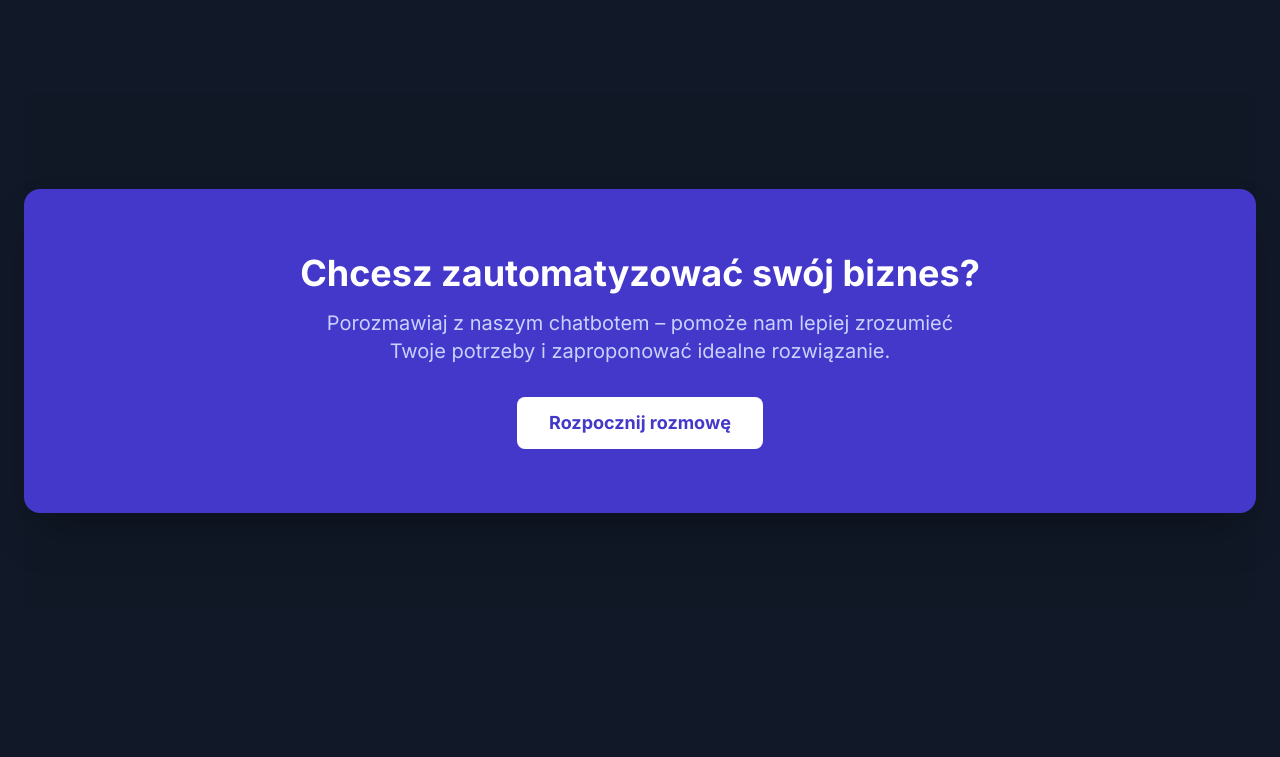
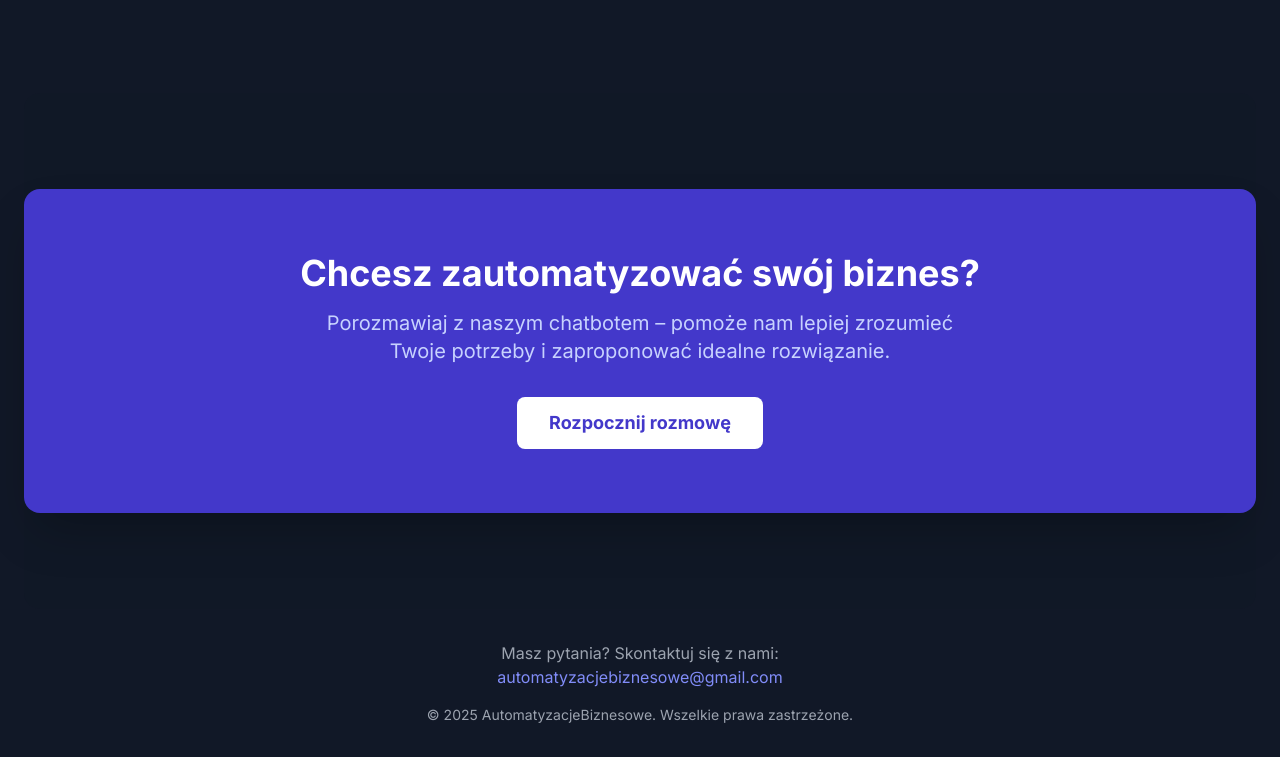
Before and after one commit to szybkistol/strona-one-page, a plain HTML site: page index.html in a window 1280 px wide. Shown: the part 3779-4536 px from the top of the page. Before the commit the page ends 4388 px from the top, so only its background shows below. Drawn offline with nearby package versions, Linux system fonts and the light colour scheme.

Commit message:
Update index.html

```diff
--- a/index.html
+++ b/index.html
@@ -261,6 +261,15 @@
         </div>
     </div>
 
+    <!-- Footer -->
+    <footer class="bg-gray-900 text-gray-400 py-8">
+        <div class="container mx-auto px-6 text-center">
+            <p>Masz pytania? Skontaktuj się z nami:</p>
+            <a href="mailto:automatyzacjebiznesowe@gmail.com" class="text-indigo-400 hover:text-indigo-300 transition-colors duration-300">automatyzacjebiznesowe@gmail.com</a>
+            <p class="mt-4 text-sm">&copy; 2025 AutomatyzacjeBiznesowe. Wszelkie prawa zastrzeżone.</p>
+        </div>
+    </footer>
+
     <script src="script.js"></script>
 </body>
 </html>
```
